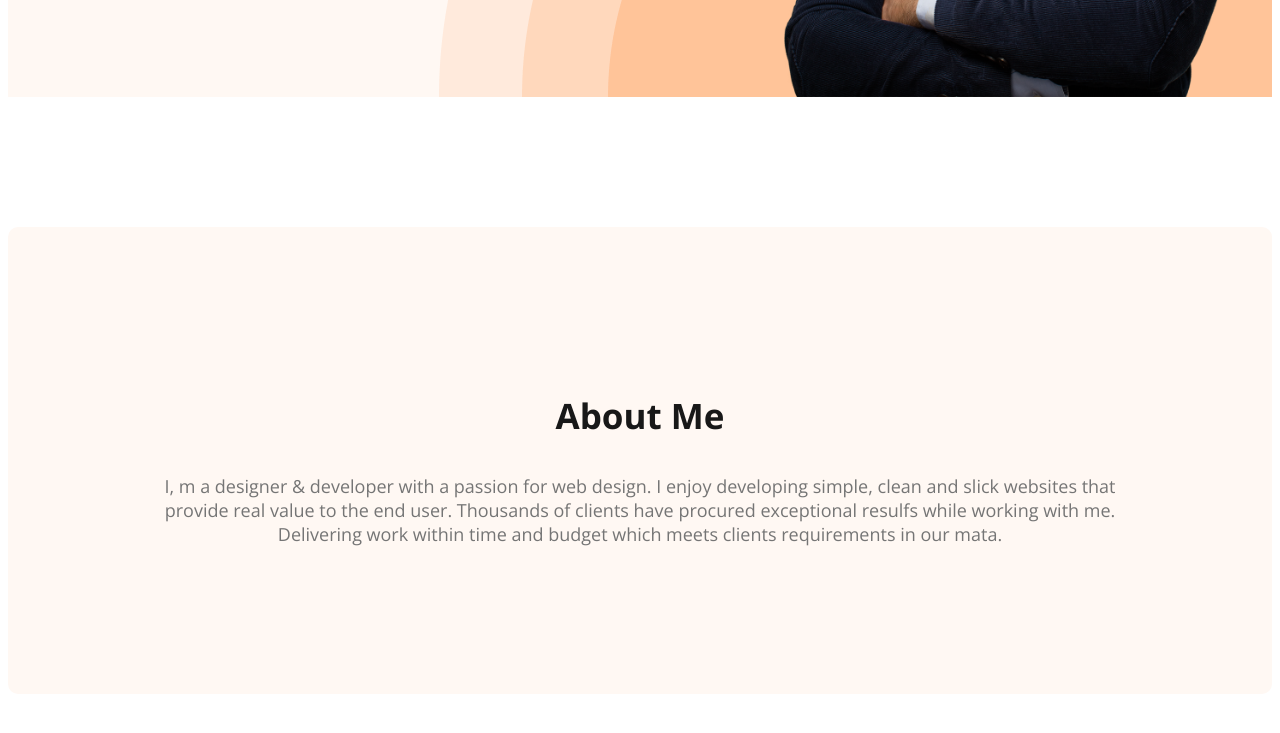
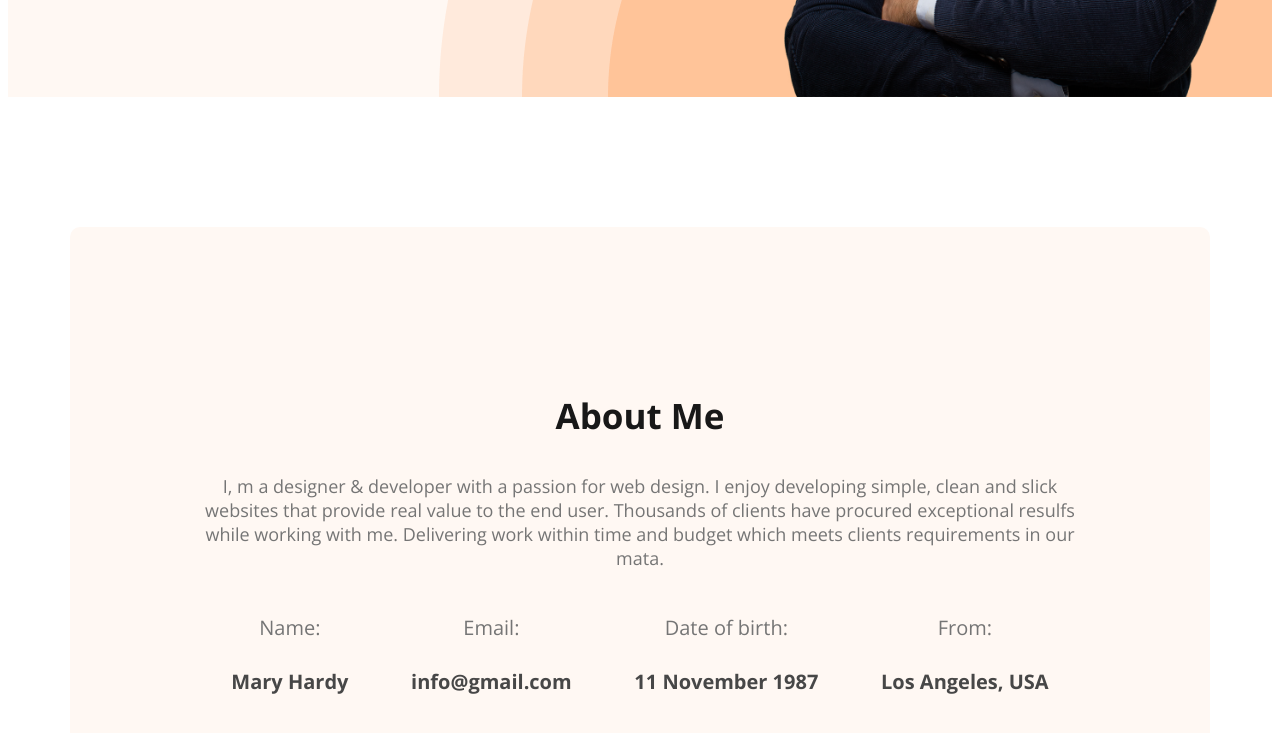
Before and after one commit to DipuPartha/webDeveloper-portfolio, a plain HTML site: page index.html in a window 1280 px wide. Shown: the part 671-1404 px from the top of the page. Drawn offline with nearby package versions, Linux system fonts and the light colour scheme.

Commit message:
added about section

```diff
--- a/index.html
+++ b/index.html
@@ -37,6 +37,25 @@
       <section class="about">
         <h3 class="section-title">About Me</h3>
         <p class="section-description">I, m a designer & developer with a passion for web design. I enjoy developing simple, clean and slick websites that provide real value to the end user. Thousands of clients have procured exceptional resulfs while working with me. Delivering work within time and budget which meets clients requirements in our mata.</p>
+        <div class="about-info-container">
+          <div class="about-info">
+            <h4 class="info-title">Name:</h4>
+            <p class="info-description">Mary Hardy</p>
+          </div>
+          <div class="about-info">
+            <h4 class="info-title">Email:</h4>
+            <p class="info-description">info@gmail.com</p>
+          </div>
+          <div class="about-info">
+            <h4 class="info-title">Date of birth:</h4>
+            <p class="info-description">11 November 1987</p>
+          </div>
+          <div class="about-info">
+            <h4 class="info-title">From:</h4>
+            <p class="info-description">Los Angeles, USA</p>
+          </div>
+          </div>
+        </div>
       </section>
     </main>
     <footer>
--- a/styles/portfolio.css
+++ b/styles/portfolio.css
@@ -22,7 +22,7 @@ body {
   font-weight: 700;
 }
 .section-description {
-  color:#757575;
+  color: #757575;
   text-align: center;
   font-size: 18px;
 }
@@ -89,7 +89,10 @@ nav a {
 }
 
 /* main section style */
-
+main {
+  max-width: 1140px;
+  margin: 0 auto;
+}
 /* about section style */
 .about {
   padding: 130px;
@@ -97,3 +100,21 @@ nav a {
   background: #fff8f3;
   margin: 130px 0;
 }
+.about-info-container {
+  display: flex;
+  justify-content: space-around;
+}
+.about-info {
+  text-align: center;
+}
+.info-title {
+  color: #757575;
+  text-align: center;
+  font-size: 20px;
+  font-weight: 400;
+}
+.info-description {
+  color:#474747;
+  font-size: 20px;
+  font-weight: 700;
+}
```
